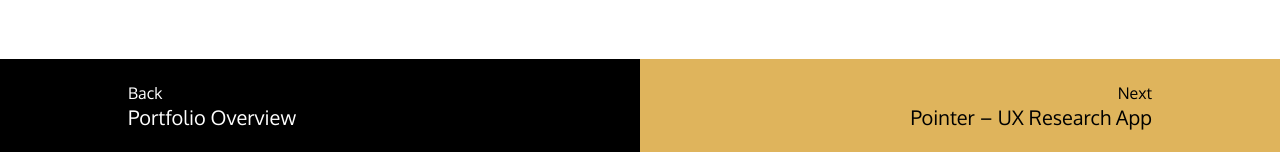
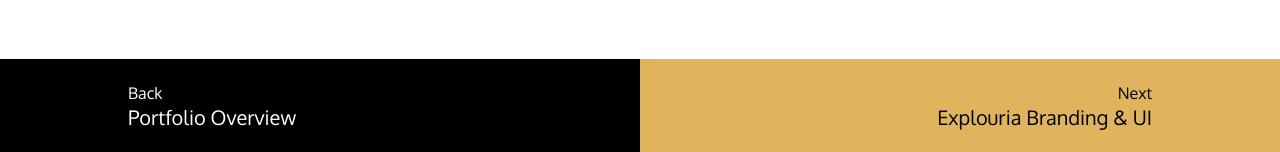
Before and after one commit to vivkay/portfolio-new, a Jekyll site: the page built from sa-posters.html, in a window 1280 px wide and 1400 px high, scrolled down 3365 px. Shown: the part 1245-1397 px from the top of the window. Built offline with Jekyll 4.4.1, drawn with Linux system fonts in a browser that asks for light colours; Markdown is read by kramdown in place of the engine named in the settings.

Commit message:
in class fixes

```diff
--- a/_layouts/default.html
+++ b/_layouts/default.html
@@ -3,13 +3,9 @@
 <head>
     <meta charset="utf-8">
     <title>{% if page.title %}{{ page.title }} • {% endif %} Graphic and Interactive Design Portfolio {% if page.title After %} • {{ page.titleAfter }}{% endif %}</title>
-
-    <!-- <meta name="viewport" content="Vivienne Kay: Graphic Design Portfolio"> -->
+    <meta name="description" content="Vivienne Kay: Graphic Design Portfolio">
     <meta name="viewport" content="width=device-width, initial-scale=1">
-    <link href="{{site.baseurl}}/css/animate.css" rel="stylesheet">
-    <link href="{{site.baseurl}}/css/grid.css" rel="stylesheet">
-    <link href="{{site.baseurl}}/css/typography.css" rel="stylesheet">
-    <link href="{{site.baseurl}}/css/main.css" rel="stylesheet">
+    <link href="{{site.baseurl}}/css/portfolio.css" rel="stylesheet">
     <link href='https://fonts.googleapis.com/css?family=Oxygen:400,300,700' rel='stylesheet' type='text/css'>
     <link href="vk-favicon.ico" rel="shortcut icon">
 </head>
--- /dev/null
+++ b/css/portfolio.css
@@ -0,0 +1,7 @@
+---
+---
+
+{% include css/animate.css %}
+{% include css/grid.css %}
+{% include css/typography.css %}
+{% include css/main.css %}
--- a/sa-posters.html
+++ b/sa-posters.html
@@ -2,8 +2,8 @@
 layout: case-study-a
 title: SA Poster Design
 meta: CreativeWork
-next-piece: "ux-tool/"
-next-piece-title: Pointer – UX Research App
+next-piece: "explouria/"
+next-piece-title: Explouria Branding &amp; UI
 
 hero: sa-hero.jpg
 img-2: sa-poster-1.jpg
```
Also changed, not shown: _includes/css/animate.css (renamed from css/animate.css), _includes/css/grid.css (renamed from css/grid.css), _includes/css/main.css (renamed from css/main.css), _includes/css/typography.css (renamed from css/typography.css).
